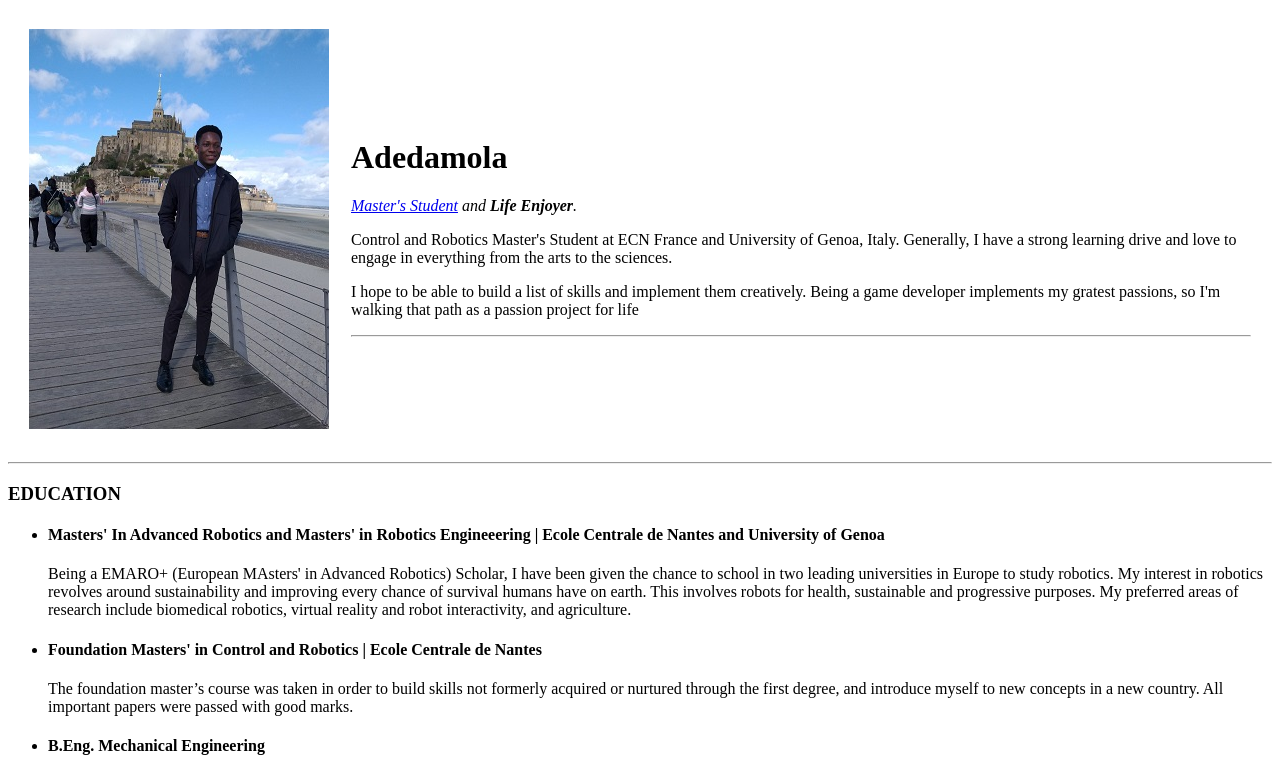
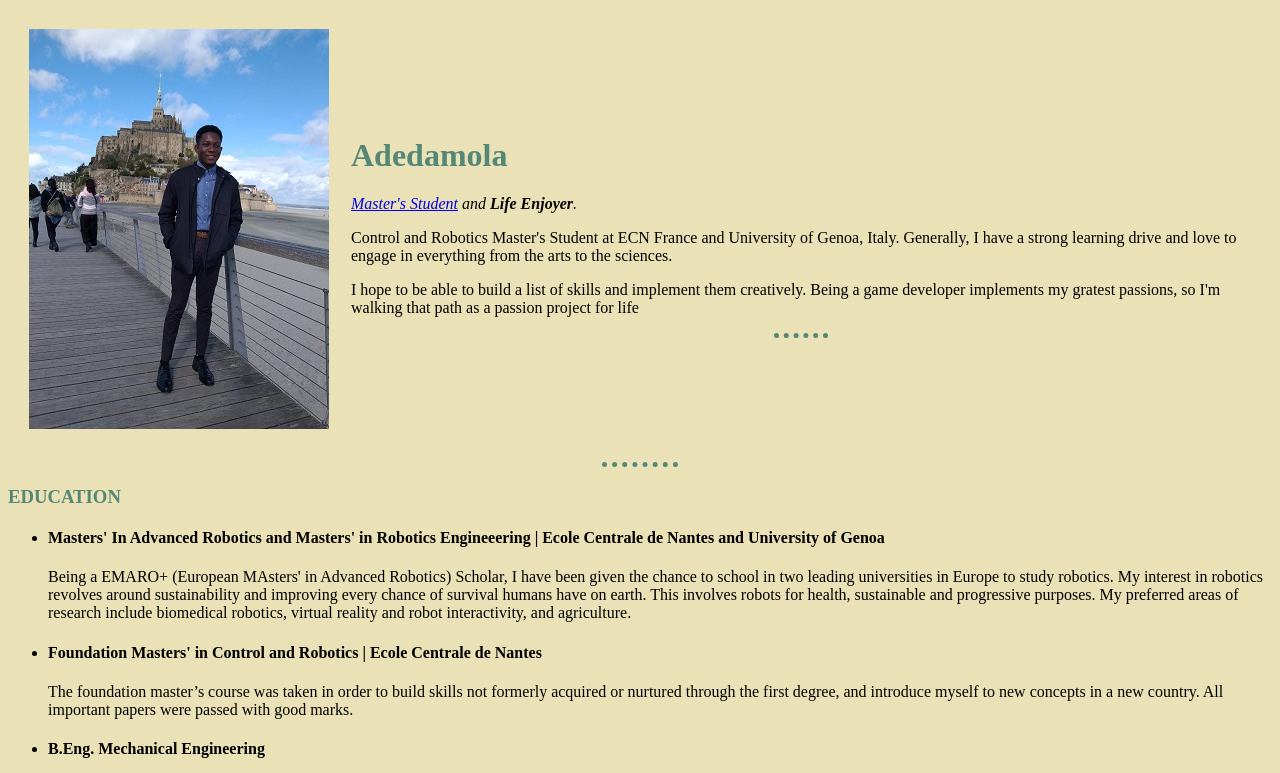
Before and after one commit to AsimovNo9/CV, a plain HTML site: page index.html in a window 1280 px wide. Shown: the top 773 px of the page. Drawn offline with Linux system fonts and the light colour scheme.

Commit message:
Update to CV with Mild Styling Implementations
Learning CSS at the moment, so I have added a bit of color and personality to the the site

```diff
--- /dev/null
+++ b/css/styles.css
@@ -0,0 +1,20 @@
+body{
+  background-color:#EAE2B6;
+}
+
+hr{
+  background-color: #EAE2B6;
+  border-style: none;
+  border-top-style: dotted;
+  border-color: #558776;
+  border-width: thick;
+  width: 6%
+}
+
+h1{
+  color: #558776;
+}
+
+h3{
+  color: #558776;
+}
--- a/index.html
+++ b/index.html
@@ -4,7 +4,9 @@
 <head>
   <meta charset="utf-8">
   <title>Damola's Personal Site</title>
+  <link rel="stylesheet" href="css/styles.css">
 </head>
+
 
 <body>
   <table cellspacing = "20">
```
Also changed, not shown: contact_me.html (+2 -1 lines), hobbies.html (+1 -0 lines).
